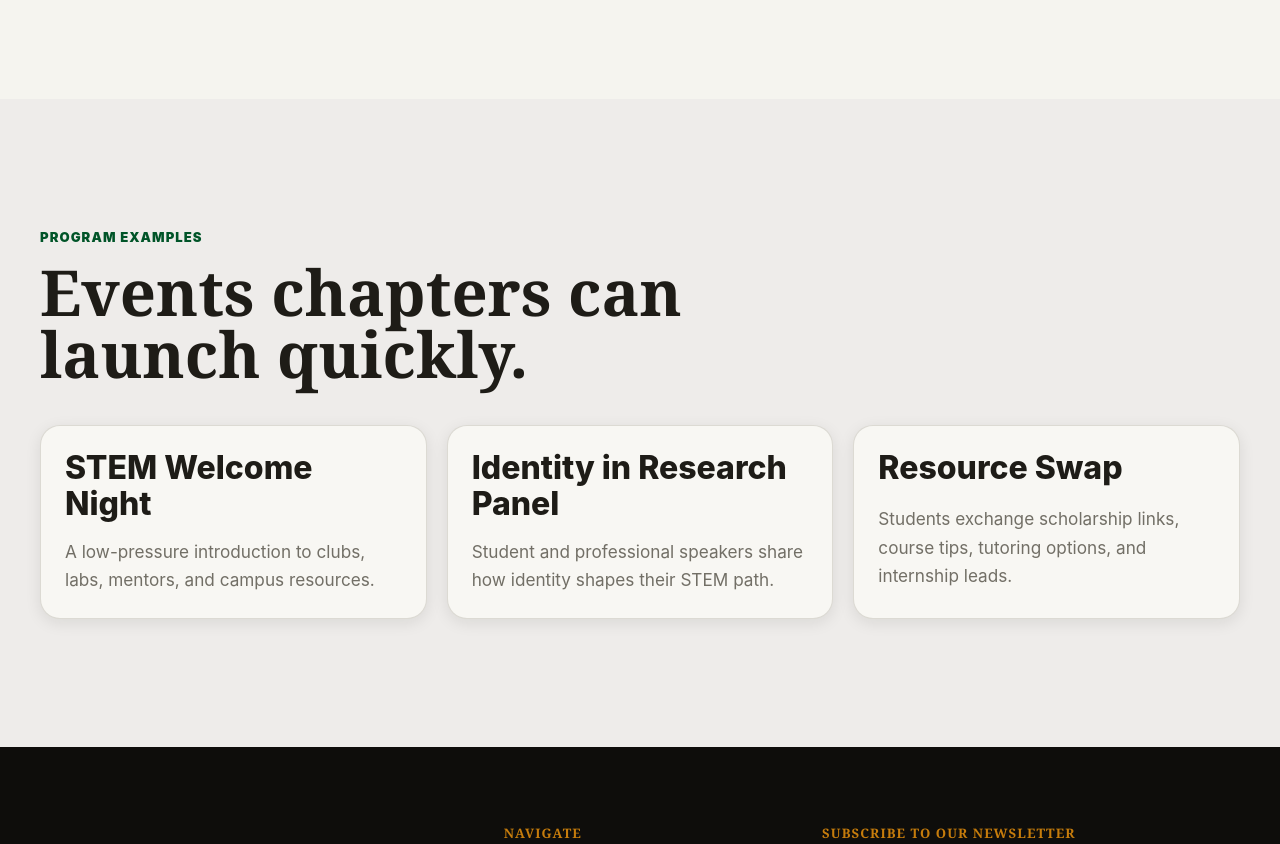
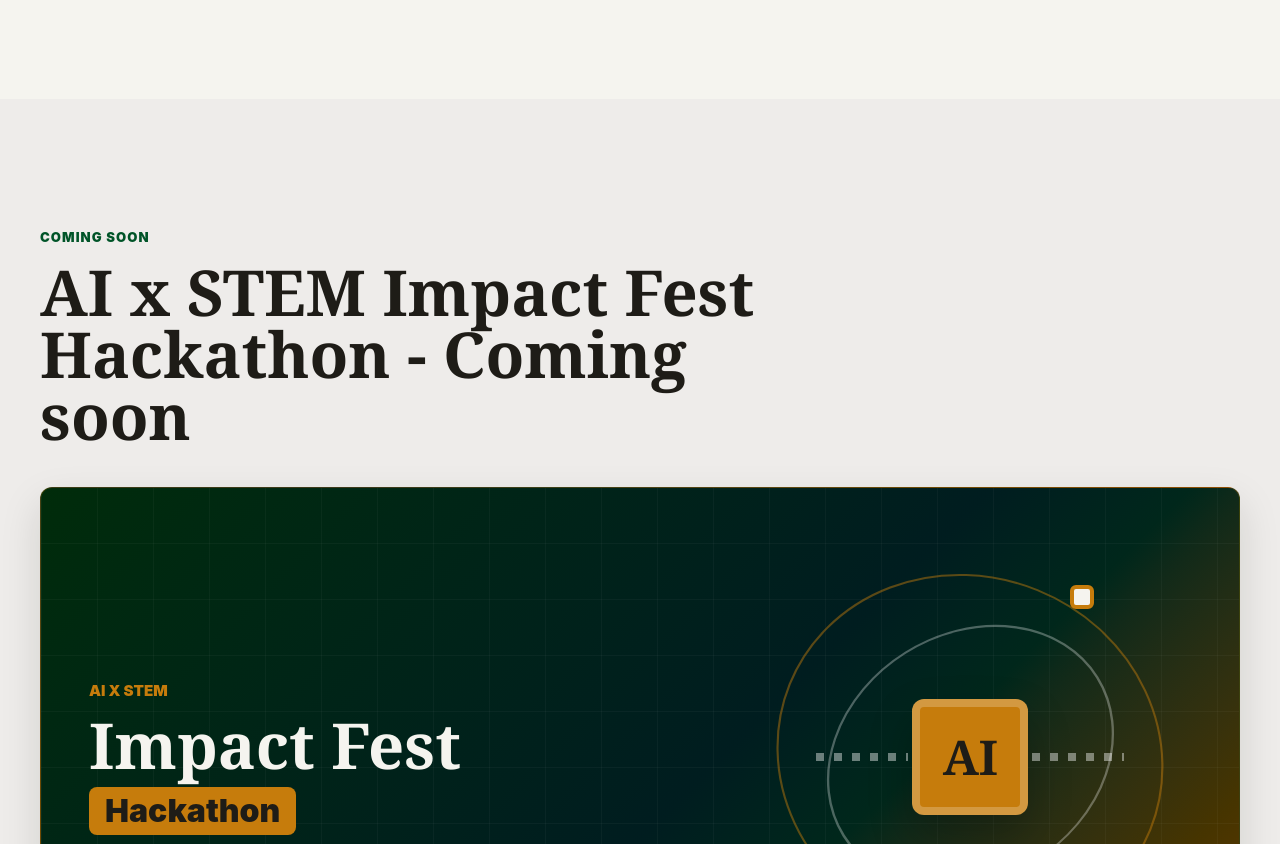
Before and after one commit to kevzho/MIS_website, a website: page initiatives/community-inclusivity/index.html in a window 1280 px wide. Shown: the part 1908-2752 px from the top of the page. Drawn offline with Linux system fonts and the light colour scheme; a web font is replaced by a local one.

Commit message:
update with hackathon hint

```diff
--- a/assets/styles.css
+++ b/assets/styles.css
@@ -204,6 +204,11 @@ a {
   text-align: center;
 }
 
+.compact-header {
+  margin-top: var(--space-8);
+  margin-bottom: var(--space-4);
+}
+
 .eyebrow {
   margin: 0;
   color: var(--color-primary);
@@ -727,6 +732,7 @@ p {
 .profile-card,
 .article-card,
 .media-card,
+.episode-card,
 .resource-card,
 .stat-card,
 .step-card,
@@ -741,6 +747,7 @@ p {
 .feature-card,
 .article-card,
 .media-card,
+.episode-card,
 .resource-card,
 .step-card,
 .contact-card,
@@ -755,7 +762,8 @@ p {
 .step-card,
 .contact-card,
 .stat-card,
-.media-card {
+.media-card,
+.episode-card {
   transition:
     transform var(--transition-interactive),
     box-shadow var(--transition-interactive);
@@ -767,7 +775,8 @@ p {
 .step-card:hover,
 .contact-card:hover,
 .stat-card:hover,
-.media-card:hover {
+.media-card:hover,
+.episode-card:hover {
   box-shadow: var(--shadow-lg);
   transform: translateY(-4px);
 }
@@ -1247,6 +1256,45 @@ textarea {
   padding: var(--space-5);
 }
 
+.episode-grid {
+  align-items: start;
+}
+
+.episode-card {
+  display: grid;
+  gap: var(--space-4);
+  padding: var(--space-4);
+}
+
+.episode-card iframe {
+  display: block;
+  width: 100%;
+  border: 0;
+  border-radius: 12px;
+}
+
+.spotify-feature {
+  display: grid;
+  gap: var(--space-4);
+  justify-items: start;
+  margin-bottom: var(--space-6);
+}
+
+.spotify-frame {
+  width: min(100%, 624px);
+  overflow: hidden;
+  aspect-ratio: 624 / 351;
+  border-radius: 12px;
+  box-shadow: var(--shadow-md);
+}
+
+.spotify-frame iframe {
+  display: block;
+  width: 100%;
+  height: 100%;
+  border: 0;
+}
+
 .play-icon {
   display: grid;
   width: 64px;
@@ -1283,6 +1331,178 @@ textarea {
   display: grid;
   gap: var(--space-4);
   padding: var(--space-6);
+}
+
+.hackathon-graphic {
+  position: relative;
+  display: grid;
+  grid-template-columns: minmax(0, 1fr) minmax(240px, 0.72fr);
+  gap: clamp(var(--space-6), 5vw, var(--space-12));
+  min-height: 360px;
+  align-items: center;
+  padding: clamp(var(--space-6), 5vw, var(--space-12));
+  overflow: hidden;
+  color: var(--color-on-dark);
+  background:
+    linear-gradient(135deg, oklch(0.24 0.1 158), oklch(0.19 0.08 196) 52%, oklch(0.42 0.13 68)),
+    var(--color-primary-band);
+  border: 1px solid oklch(from var(--color-accent) l c h / 0.3);
+  border-radius: var(--radius-lg);
+  box-shadow: var(--shadow-lg);
+}
+
+.hackathon-graphic::before {
+  position: absolute;
+  inset: 0;
+  background-image:
+    linear-gradient(90deg, oklch(1 0 0 / 0.08) 1px, transparent 1px),
+    linear-gradient(0deg, oklch(1 0 0 / 0.08) 1px, transparent 1px);
+  background-size: 56px 56px;
+  content: "";
+  opacity: 0.45;
+}
+
+.hackathon-copy,
+.hackathon-visual,
+.hackathon-footer {
+  position: relative;
+  z-index: 1;
+}
+
+.hackathon-copy {
+  display: grid;
+  gap: var(--space-3);
+}
+
+.hackathon-copy span,
+.hackathon-footer span {
+  color: var(--color-accent);
+  font-size: var(--text-sm);
+  font-style: normal;
+  font-weight: 900;
+  letter-spacing: 0;
+  text-transform: uppercase;
+}
+
+.hackathon-copy strong {
+  color: var(--color-on-dark);
+  font-family: var(--font-display);
+  font-size: var(--text-3xl);
+  line-height: 0.95;
+}
+
+.hackathon-copy em {
+  width: fit-content;
+  padding: var(--space-2) var(--space-4);
+  color: var(--color-on-accent);
+  font-size: var(--text-xl);
+  font-style: normal;
+  font-weight: 900;
+  line-height: 1;
+  background: var(--color-accent);
+  border-radius: var(--radius-md);
+}
+
+.hackathon-visual {
+  min-height: 260px;
+  aspect-ratio: 1;
+}
+
+.chip-core,
+.orbit,
+.node {
+  position: absolute;
+  display: grid;
+  place-items: center;
+}
+
+.chip-core {
+  top: 50%;
+  left: 50%;
+  width: 116px;
+  height: 116px;
+  color: var(--color-on-accent);
+  font-family: var(--font-display);
+  font-size: var(--text-2xl);
+  font-weight: 700;
+  background: var(--color-accent);
+  border: 8px solid oklch(1 0 0 / 0.22);
+  border-radius: var(--radius-lg);
+  box-shadow: 0 20px 44px oklch(0 0 0 / 0.24);
+  transform: translate(-50%, -50%);
+}
+
+.chip-core::before,
+.chip-core::after {
+  position: absolute;
+  background: repeating-linear-gradient(90deg, oklch(1 0 0 / 0.42) 0 8px, transparent 8px 18px);
+  content: "";
+}
+
+.chip-core::before {
+  right: calc(100% + 12px);
+  width: 92px;
+  height: 8px;
+}
+
+.chip-core::after {
+  left: calc(100% + 12px);
+  width: 92px;
+  height: 8px;
+}
+
+.orbit {
+  inset: 9%;
+  border: 2px solid oklch(from var(--color-accent) l c h / 0.46);
+  border-radius: var(--radius-full);
+}
+
+.orbit-one {
+  transform: rotate(22deg) scaleX(1.08);
+}
+
+.orbit-two {
+  inset: 22%;
+  border-color: oklch(1 0 0 / 0.3);
+  transform: rotate(-32deg) scaleX(1.22);
+}
+
+.node {
+  width: 24px;
+  height: 24px;
+  background: var(--color-on-dark);
+  border: 4px solid var(--color-accent);
+  border-radius: var(--radius-sm);
+}
+
+.node-one {
+  top: 11%;
+  right: 22%;
+}
+
+.node-two {
+  bottom: 19%;
+  left: 18%;
+}
+
+.node-three {
+  right: 11%;
+  bottom: 22%;
+}
+
+.hackathon-footer {
+  display: flex;
+  grid-column: 1 / -1;
+  flex-wrap: wrap;
+  gap: var(--space-3);
+}
+
+.hackathon-footer span {
+  padding: var(--space-2) var(--space-3);
+  color: var(--color-on-dark);
+  background: oklch(1 0 0 / 0.12);
+  border: 1px solid oklch(1 0 0 / 0.18);
+  border-radius: var(--radius-md);
 }
 
 .site-footer {
@@ -1587,6 +1807,17 @@ textarea {
     grid-template-columns: 1fr;
   }
 
+  .hackathon-graphic {
+    grid-template-columns: 1fr;
+    min-height: auto;
+  }
+
+  .hackathon-visual {
+    width: min(100%, 320px);
+    min-height: 240px;
+    margin-inline: auto;
+  }
+
   .bar-row {
     grid-template-columns: 1fr;
     gap: var(--space-2);
--- a/initiatives/community-inclusivity/index.html
+++ b/initiatives/community-inclusivity/index.html
@@ -44,22 +44,27 @@
       <section class="section section-blue" aria-labelledby="initiative-programs">
         <div class="container">
           <div class="section-header">
-            <p class="eyebrow">Program Examples</p>
-            <h2 id="initiative-programs">Events chapters can launch quickly.</h2>
+            <p class="eyebrow">Coming Soon</p>
+            <h2 id="initiative-programs">AI x STEM Impact Fest Hackathon - Coming soon</h2>
           </div>
-          <div class="grid grid-3">
-            <article class="resource-card">
-              <h3>STEM Welcome Night</h3>
-              <p>A low-pressure introduction to clubs, labs, mentors, and campus resources.</p>
-            </article>
-            <article class="resource-card">
-              <h3>Identity in Research Panel</h3>
-              <p>Student and professional speakers share how identity shapes their STEM path.</p>
-            </article>
-            <article class="resource-card">
-              <h3>Resource Swap</h3>
-              <p>Students exchange scholarship links, course tips, tutoring options, and internship leads.</p>
-            </article>
+          <div class="hackathon-graphic" role="img" aria-label="AI x STEM Impact Fest Hackathon coming soon graphic">
+            <div class="hackathon-copy">
+              <span>AI x STEM</span>
+              <strong>Impact Fest</strong>
+              <em>Hackathon</em>
+            </div>
+            <div class="hackathon-visual" aria-hidden="true">
+              <span class="chip-core">AI</span>
+              <span class="orbit orbit-one"></span>
+              <span class="orbit orbit-two"></span>
+              <span class="node node-one"></span>
+              <span class="node node-two"></span>
+              <span class="node node-three"></span>
+            </div>
+            <div class="hackathon-footer">
+              <span>Coming Soon</span>
+              <span>Build for impact</span>
+            </div>
           </div>
         </div>
       </section>
```
Also changed, not shown: index.html (+2 -2 lines), minorities-in-stem.html (+2 -2 lines), resources/podcasts/index.html (+24 -42 lines), todo.md (added, +1 -0 lines).
